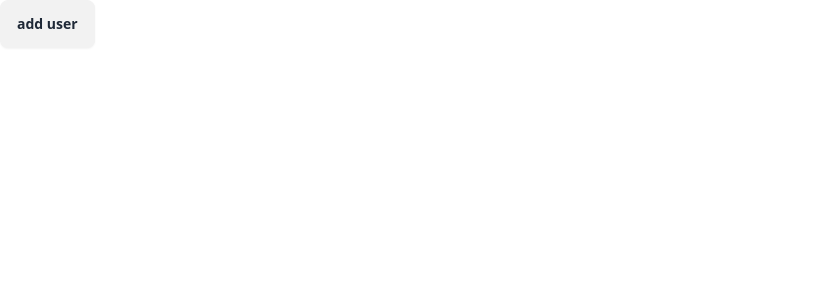
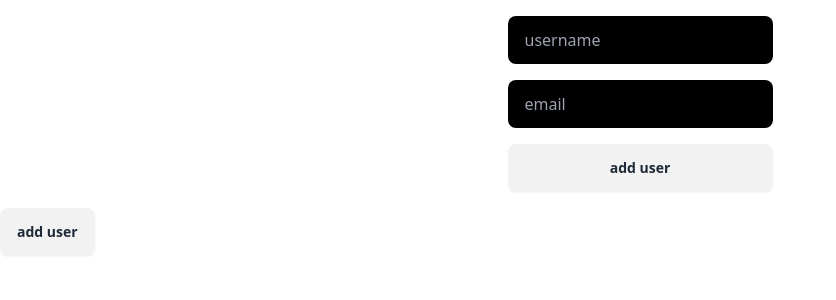
Before and after one commit to Foshati/reactfrontcast-learn, a React (Vite) app: page / in a window 1280 px wide. Shown: the top 300 px of the page, without its empty margins (0-836 px from the left). Built offline with nearby package versions, Linux system fonts and the light colour scheme.

Commit message:
create AddUser component

```diff
--- a/src/App.tsx
+++ b/src/App.tsx
@@ -1,5 +1,6 @@
 import { useState } from "react";
 import UserList from "./components/UserList";
+import AddUser from "./components/AddUser";
 
 export type UserPrprs = {
   username: string;
@@ -28,6 +29,7 @@ export default function App() {
 
   return (
     <>
+    <AddUser/>
       <button className="btn" onClick={handleAddUser}>
         add user
       </button>
--- /dev/null
+++ b/src/components/AddUser.tsx
@@ -0,0 +1,39 @@
+import { type FormEvent } from "react";
+
+export default function AddUser() {
+  function handleSubmitForm(event: FormEvent<HTMLFormElement>) {
+    event.preventDefault();
+
+    const formData = new FormData(event.currentTarget);
+    const username = formData.get("userName");
+    const email = formData.get("email");
+    console.log(username, email);
+  }
+
+  return (
+    <div className="flex justify-center m-4 ">
+      <form
+        onSubmit={handleSubmitForm}
+        className="flex flex-col max-w-lg gap-4  "
+      >
+        <input
+          type="text"
+          placeholder="username"
+          id="userName"
+          name="userName"
+          className="input bg-black"
+        />
+        <input
+          type="text"
+          placeholder="email"
+          id="email"
+          name="email"
+          className="input bg-black"
+        />
+        <button className="btn" type="submit">
+          add user
+        </button>
+      </form>
+    </div>
+  );
+}
```
